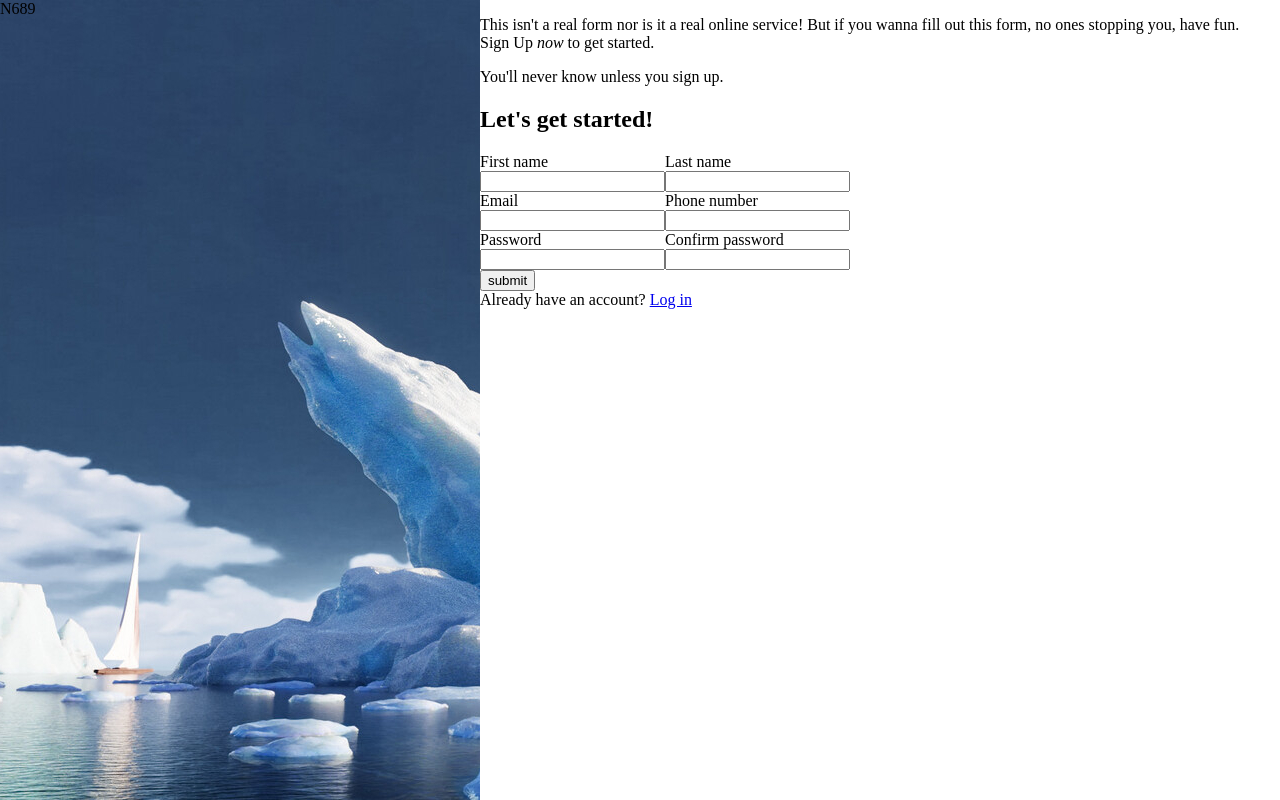
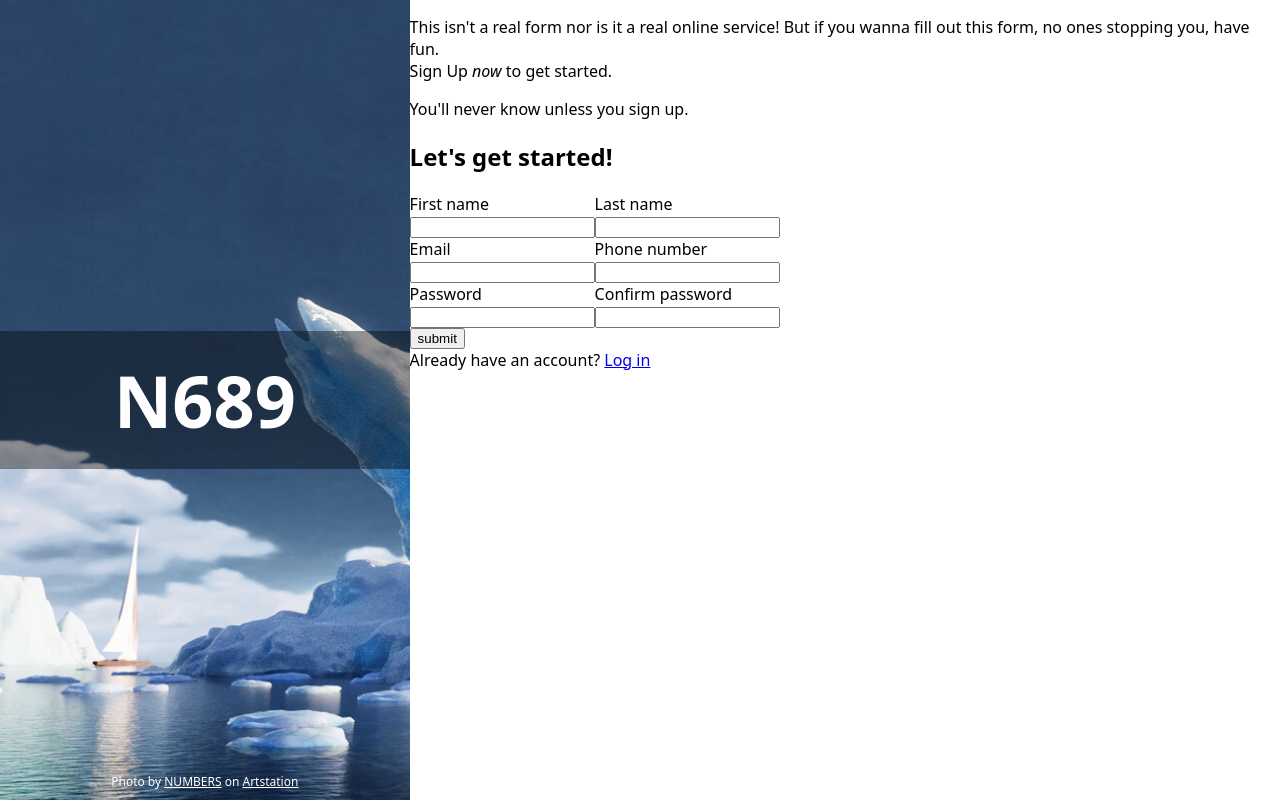
Before and after one commit to Numbers0689/forms, a plain HTML site: page index.html in a window 1280 px wide. Drawn offline with Linux system fonts and the light colour scheme.

Commit message:
Add logo and background styles

```diff
--- a/index.html
+++ b/index.html
@@ -11,7 +11,10 @@
     <body>
         <div id="main">
             <div>
-                <div id="logo">N689</div>
+                <div id="logo">
+                    <div id="log">N689</div>
+                    <div id="credit">Photo by <a href="https://github.com/Numbers0689">NUMBERS</a> on <a href="https://www.artstation.com/numbers0689">Artstation</a></div>
+                </div>
             </div>
 
             <section>
--- a/styles.css
+++ b/styles.css
@@ -1,3 +1,8 @@
+body {
+    margin: 0;
+    font-family: system-ui, -apple-system, BlinkMacSystemFont, 'Segoe UI', Roboto, Oxygen, Ubuntu, Cantarell, 'Open Sans', 'Helvetica Neue', sans-serif;
+}
+
 #main {
     display: flex;
 }
@@ -12,10 +17,32 @@ form > div {
 
 #logo {
     height: 100vh;
-    width: 60vh;
+    width: 32vw;
     background-image: url(images/glacier.jpg);
+    background-repeat: no-repeat;
+    background-size: cover;
+    min-width: 200px;
+    align-content: center;
+    color: white;
+    text-align: center;
+    position: relative;
 }
 
-body {
-    margin: 0;
+#log {
+    font-size: 72px;
+    font-weight: 700;
+    padding: 20px 0;
+    background-color: rgba(0, 0, 0, .4);
 }
+
+#credit > a {
+    color: inherit;
+}
+
+#credit {
+    font-size: 12px;
+    position: absolute;
+    bottom: 10px;
+    left: 25%;
+    right: 25%;
+}
```
